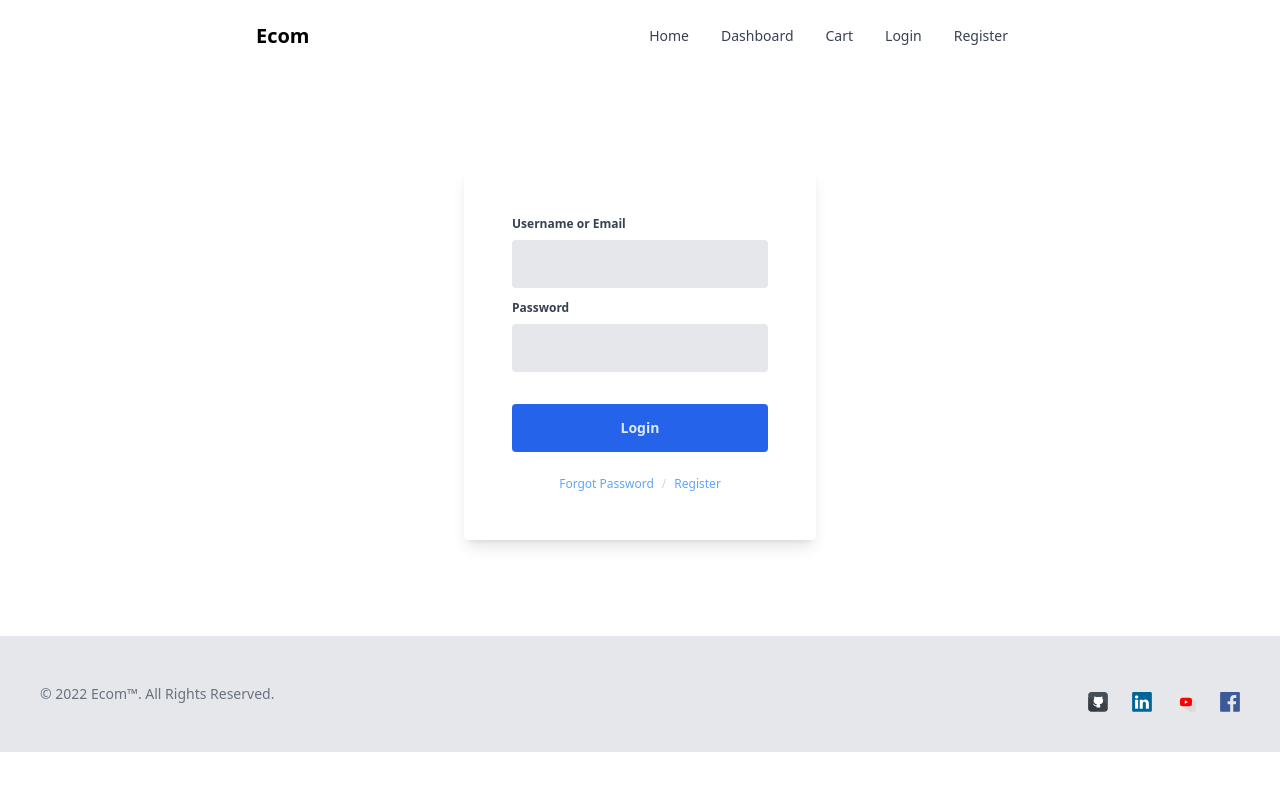
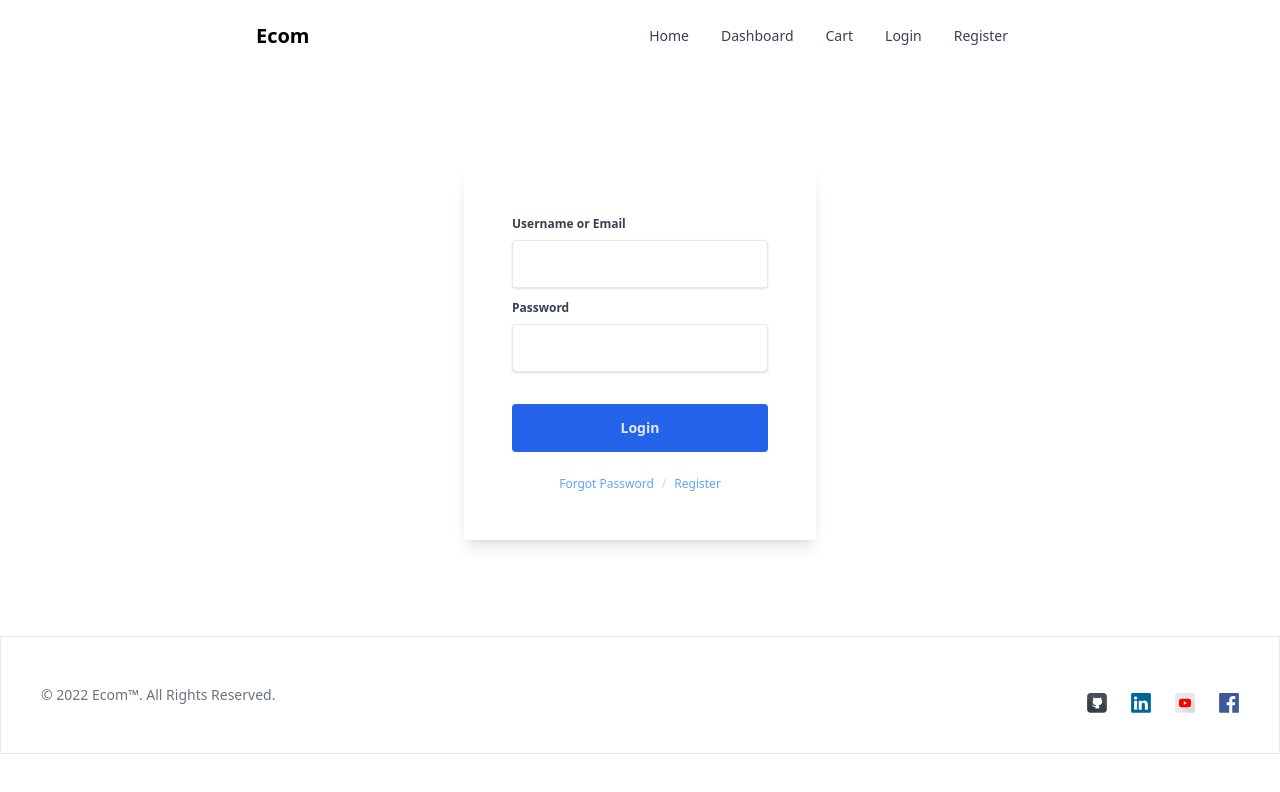
Before and after one commit to Imran-2022/ecomfront, a React (Create React App) app: page /login in a window 1280 px wide. Shown: the top 792 px of the page. Built offline with nearby package versions, Linux system fonts and the light colour scheme.

Commit message:
handle state in auth

```diff
--- a/src/component/Auth/login/Login.js
+++ b/src/component/Auth/login/Login.js
@@ -1,16 +1,38 @@
-import React from 'react';
+import React, { useState } from 'react';
 import { Link } from 'react-router-dom';
 import Layout from '../../../Layout';
 
 const Login = () => {
+
+    const [inputs,setInputs]=useState({
+        email:"",
+        password:"",
+    });
+
+
+    const handleChange=(e)=>{
+        // setInputs()
+        // e.target.propertyname(name) -> e.target.value.
+        setInputs((preValue)=>({...preValue,[e.target.name]:e.target.value}))
+    }
+
     return (
         <Layout title="Login Page" className=''>
             <div className="flex flex-col items-center justify-center w-full h-full py-12  text-gray-700">
-                <form className="flex flex-col bg-white rounded shadow-lg p-12 my-12 " action="">
+                <form className="flex flex-col bg-white rounded shadow-lg p-12 my-12 " action=""onSubmit={(e)=>
+                {
+                    e.preventDefault();
+                    console.log(inputs)
+
+                }}>
                     <label className="font-semibold text-xs" htmlFor="usernameField">Username or Email</label>
-                    <input className="flex items-center h-12 px-4 w-64 bg-gray-200 mt-2 rounded focus:outline-none focus:ring-2" type="text" />
+
+                    <input className="flex items-center h-12 px-4 w-64 border shadow mt-2 rounded focus:outline-none focus:ring-2" type="email" name="email" value={inputs.email} onChange={handleChange} required />
+
                     <label className="font-semibold text-xs mt-3" htmlFor="passwordField">Password</label>
-                    <input className="flex items-center h-12 px-4 w-64 bg-gray-200 mt-2 rounded focus:outline-none focus:ring-2" type="password" />
+
+                    <input className="flex items-center h-12 px-4 w-64 border shadow mt-2 rounded focus:outline-none focus:ring-2" type="password" name="password" value={inputs.password} onChange={handleChange} required/>
+
                     <button className="flex items-center justify-center h-12 px-6 w-64 bg-blue-600 mt-8 rounded font-semibold text-sm text-blue-100 hover:bg-blue-700">Login</button>
                     <div className="flex mt-6 justify-center text-xs">
                         <Link to="/forget-password" className="text-blue-400 hover:text-blue-500" href="#">Forgot Password</Link>
--- a/src/component/Auth/register/Register.js
+++ b/src/component/Auth/register/Register.js
@@ -1,34 +1,50 @@
-import React from 'react';
+import React, { useState } from 'react';
 import { Link } from 'react-router-dom';
 import Layout from '../../../Layout';
 
 const Register = () => {
-    console.log("object");
+
+    const [inputs,setInputs]=useState({
+        name:"",
+        email:"",
+        password:"",
+        comfirm_password:""
+    });
+
+
+    const handleChange=(e)=>{
+        // setInputs()
+        // e.target.propertyname(name) -> e.target.value.
+        setInputs((preValue)=>({...preValue,[e.target.name]:e.target.value}))
+    }
 
     return (
         <Layout title="Register Page" className=''>
 
             <div className="flex flex-col items-center justify-center w-full h-full py-11  text-gray-700">
 
-                {/* bg-gray-200 removed */}
+                <form className="flex flex-col bg-white rounded shadow-lg p-12 my-12" action="" onSubmit={(e)=>
+                {
+                    e.preventDefault();
+                    console.log(inputs)
 
-                <form className="flex flex-col bg-white rounded shadow-lg p-12 my-12" action="">
+                }}>
 
                     <label className="font-semibold text-xs" htmlFor="usernameField">User name</label>
 
-                    <input className="flex items-center h-12 px-4 w-64 bg-gray-200 mt-2 rounded focus:outline-none focus:ring-2" type="text" />
+                    <input className="flex items-center h-12 px-4 w-64 border shadow mt-2 rounded focus:outline-none focus:ring-2" type="text" name="name" value={inputs.name} onChange={handleChange} required />
 
-                    <label className="font-semibold text-xs mt-3" htmlFor="usernameField">User Email</label>
+                    <label className="font-semibold text-xs mt-3" htmlFor="useremailField">User Email</label>
 
-                    <input className="flex items-center h-12 px-4 w-64 bg-gray-200 mt-2 rounded focus:outline-none focus:ring-2" type="text" />
+                    <input className="flex items-center h-12 px-4 w-64 border shadowmt-2 rounded focus:outline-none focus:ring-2" type="email" name="email" value={inputs.email} onChange={handleChange} required/>
 
                     <label className="font-semibold text-xs mt-3" htmlFor="passwordField">Password</label>
 
-                    <input className="flex items-center h-12 px-4 w-64 bg-gray-200 mt-2 rounded focus:outline-none focus:ring-2" type="password" />
+                    <input className="flex items-center h-12 px-4 w-64 border shadow mt-2 rounded focus:outline-none focus:ring-2" type="password" name="password" value={inputs.password} onChange={handleChange} required/>
 
-                    <label className="font-semibold text-xs mt-3" htmlFor="passwordField">ComFirm Password</label>
+                    <label className="font-semibold text-xs mt-3" htmlFor="comfirm_passwordField">ComFirm Password</label>
 
-                    <input className="flex items-center h-12 px-4 w-64 bg-gray-200 mt-2 rounded focus:outline-none focus:ring-2" type="password" />
+                    <input className="flex items-center h-12 px-4 w-64 border shadow mt-2 rounded focus:outline-none focus:ring-2" type="password" name="comfirm_password" value={inputs.comfirm_password} onChange={handleChange} required/>
 
                     <button className="flex items-center justify-center h-12 px-6 w-64 bg-blue-600 mt-8 rounded font-semibold text-sm text-blue-100 hover:bg-blue-700">Register</button>
 
--- a/src/component/Footer/Footer.js
+++ b/src/component/Footer/Footer.js
@@ -6,7 +6,7 @@ import youtube from '../../assets/images/youtube.svg'
 const Footer = () => {
     const year = new Date().getFullYear()
     return (
-        <footer className=" bg-gray-200 sm:p-6 dark:bg-gray-800">
+        <footer className=" border sm:p-6 dark:bg-gray-800">
             <div className="mx-auto max-w-screen-xl p-4">
                 <div className="sm:flex sm:items-center sm:justify-between">
                     <span className="text-sm text-gray-500 sm:text-center dark:text-gray-400">© {year} <a href="https://www.linkedin.com/in/md-imranul-haque/" className="hover:underline">Ecom™</a>. All Rights Reserved.
```
